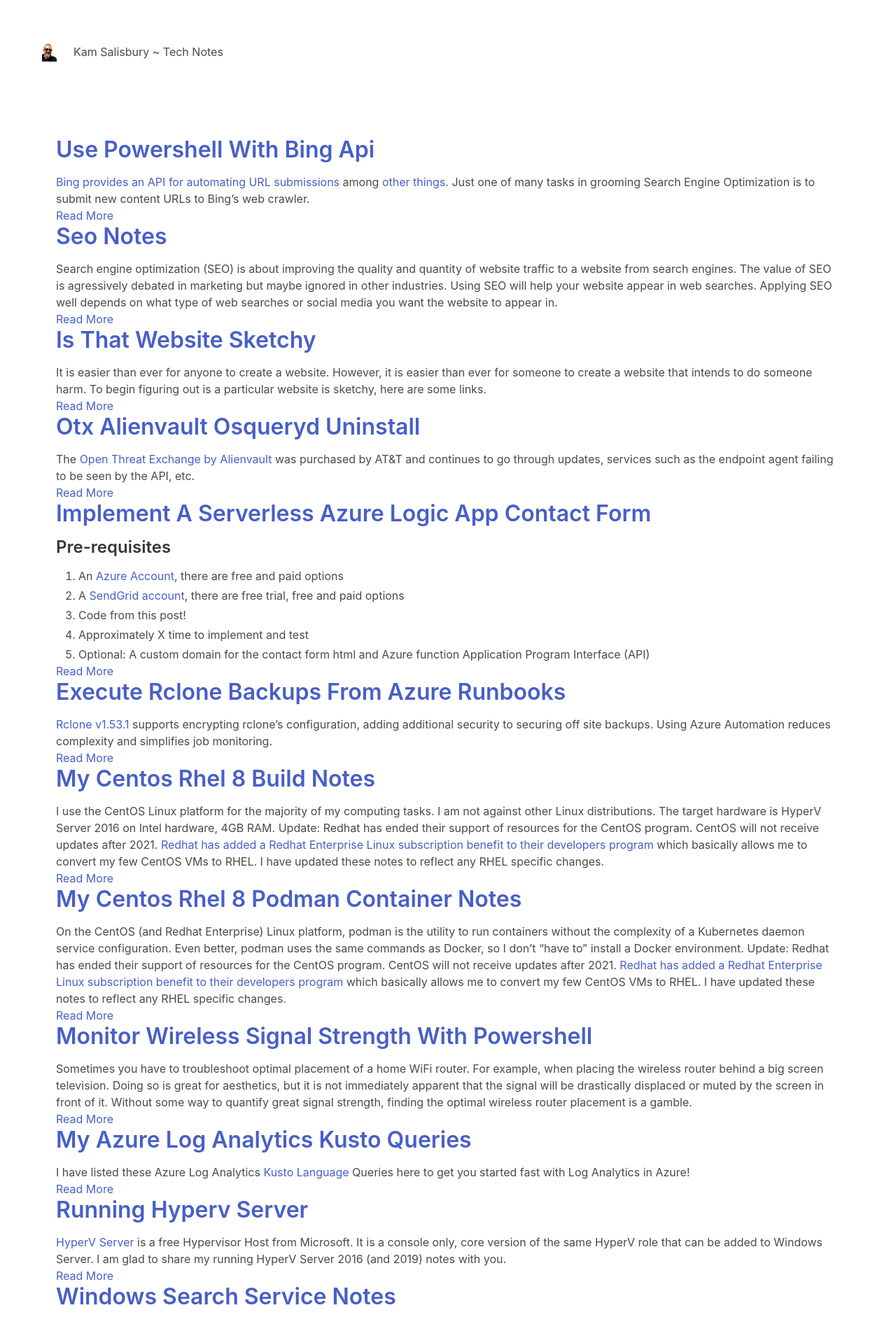
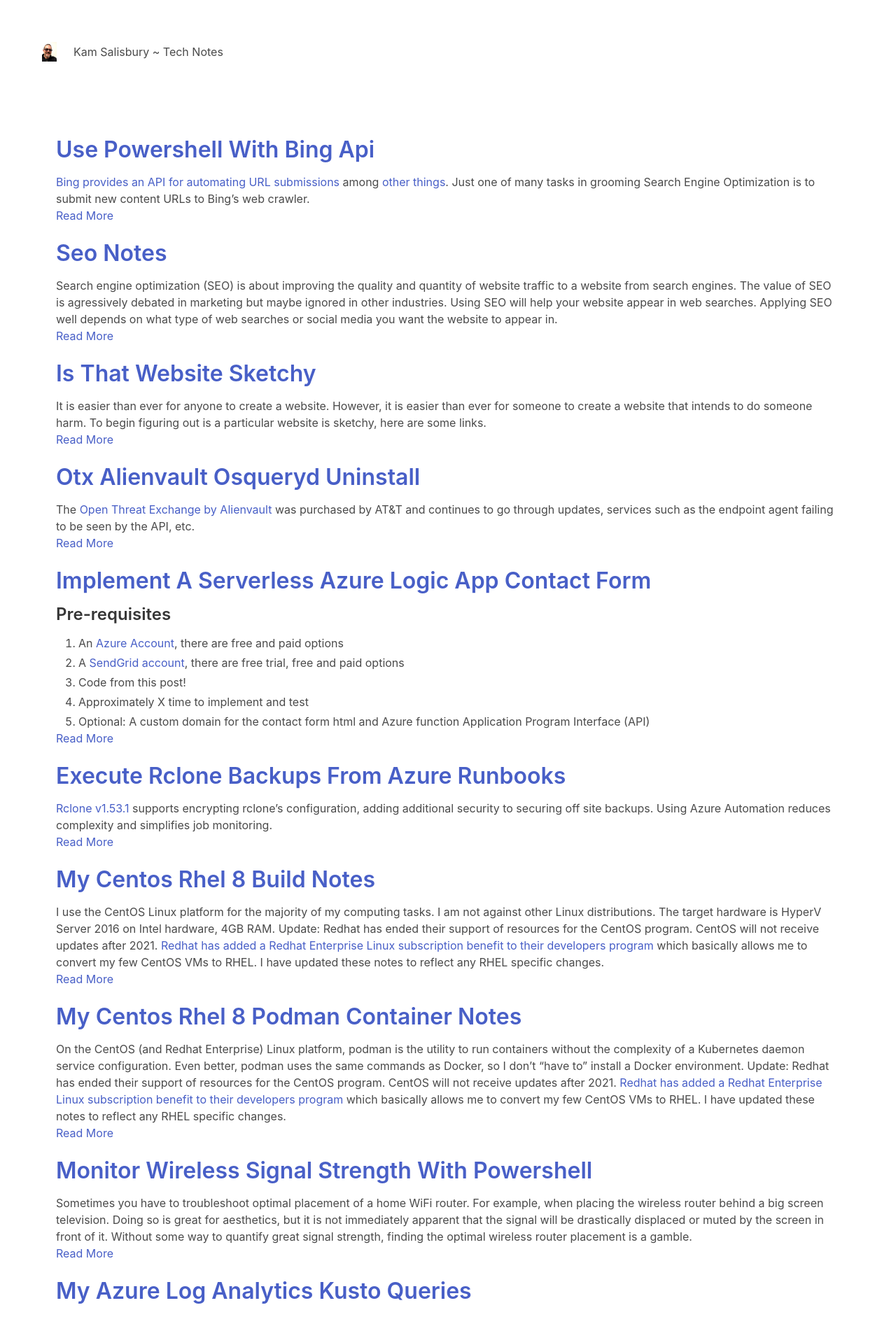
Before and after one commit to kamsalisbury/kamsalisbury.github.io, a Jekyll site: the page built from index.html, in a window 1280 px wide. Shown: the top 1882 px of the page at 70% size. Built offline with Jekyll 4.4.1, drawn with Linux system fonts in a browser that asks for light colours; nearby versions of some CDN libraries.

Commit message:
Fixing posts list display

```diff
--- a/index.html
+++ b/index.html
@@ -2,9 +2,9 @@
 layout: default
 ---
 
-<div class="posts">
+<div class="content">
   {% for post in site.posts %}
-    <article class="post margin-bottom-2">
+    <article class="content">
 
       <h1><a href="{{ site.baseurl }}{{ post.url }}">{{ post.title }}</a></h1>
 
```
